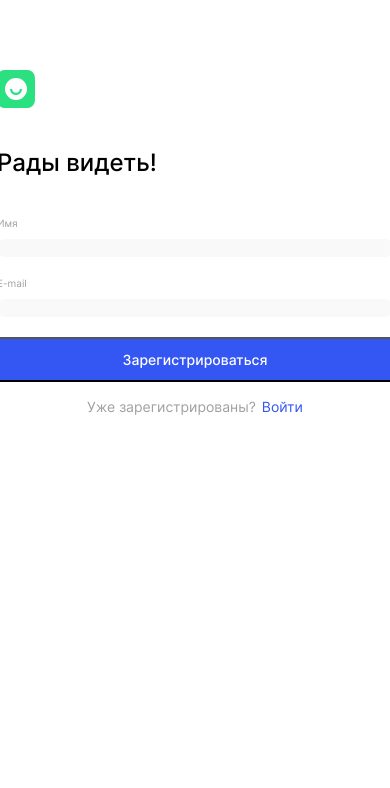
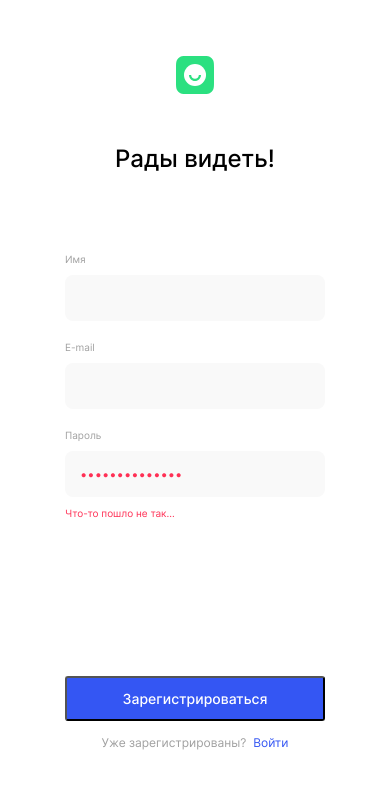
Before and after one commit to h1ze/movies-explorer-frontend, a React (Create React App) app: page /signin in a window 390 px wide. Shown: the top 788 px of the page. Built offline with nearby package versions, Linux system fonts and the light colour scheme.

Commit message:
feat: реализовать адаптивность AuthForm

```diff
--- a/src/components/AuthForm/AuthForm.css
+++ b/src/components/AuthForm/AuthForm.css
@@ -38,6 +38,7 @@
 }
 
 .auth-form__input {
+  padding: 15px;
   background: #f9f9f9;
   border-radius: 8px;
   font-family: 'Inter';
@@ -48,7 +49,22 @@
   border: none;
 }
 
+.auth-form__input_type_error::placeholder {
+  color: #ff3055;
+}
+
+.auth-form__error {
+  display: block;
+  font-family: 'Inter', 'Arial', sans-serif;
+  font-style: normal;
+  font-weight: 400;
+  font-size: 10px;
+  line-height: 12px;
+  color: #ff3055;
+}
+
 .auth-form__button {
+  margin-top: 48px;
   margin-bottom: 16px;
   width: 396px;
   height: 45px;
@@ -83,3 +99,35 @@
   color: #3456f3;
   text-decoration: none;
 }
+
+@media screen and (max-width: 984px) {
+  .auth-form {
+    padding: 232px 0;
+  }
+}
+
+@media screen and (max-width: 568px) {
+  .auth-form {
+    padding: 56px 0 30px;
+  }
+
+  .auth-form__container {
+    align-items: center;
+  }
+
+  .auth-form__title {
+    margin: 50px 0 80px;
+  }
+
+  .auth-form__button {
+    margin-top: 137px;
+    margin-bottom: 14px;
+    width: 260px;
+  }
+
+  .auth-form__link-block {
+    gap: 7px;
+    font-size: 12px;
+    line-height: 15px;
+  }
+}
--- a/src/components/AuthForm/AuthForm.jsx
+++ b/src/components/AuthForm/AuthForm.jsx
@@ -6,6 +6,7 @@ import './AuthForm.css';
 const AuthForm = ({ formData, children }) => {
   const [name, setName] = useState('');
   const [email, setEmail] = useState('');
+  const [password, setPassword] = useState('');
 
   const inputNameHandler = (evt) => {
     setName(evt.target.value);
@@ -13,6 +14,10 @@ const AuthForm = ({ formData, children }) => {
 
   const inputEmailHandler = (evt) => {
     setEmail(evt.target.value);
+  };
+
+  const inputPasswordlHandler = (evt) => {
+    setPassword(evt.target.value);
   };
 
   return (
@@ -54,6 +59,21 @@ const AuthForm = ({ formData, children }) => {
               onChange={inputEmailHandler}
             />
           </label>
+          <label className="auth-form__label">
+            Пароль
+            <input
+              id="profile-password"
+              className="auth-form__input auth-form__input_type_error"
+              type="password"
+              value={password}
+              name="password"
+              tabIndex="3"
+              placeholder="••••••••••••••"
+              required
+              onChange={inputPasswordlHandler}
+            />
+            <span className="auth-form__error">Что-то пошло не так...</span>
+          </label>
 
           <button className={`auth-form__button`} type="submit">
             {/* {formData.buttonTitle} */}
```
